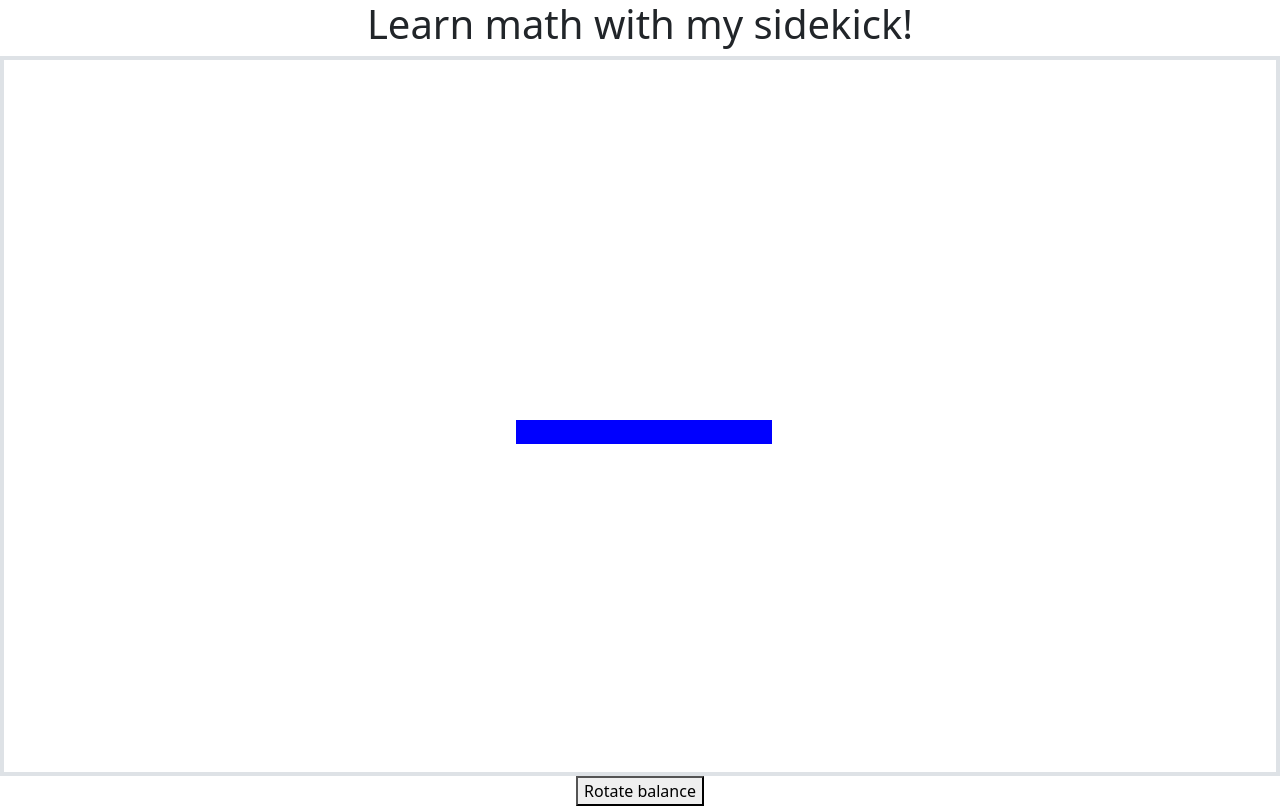
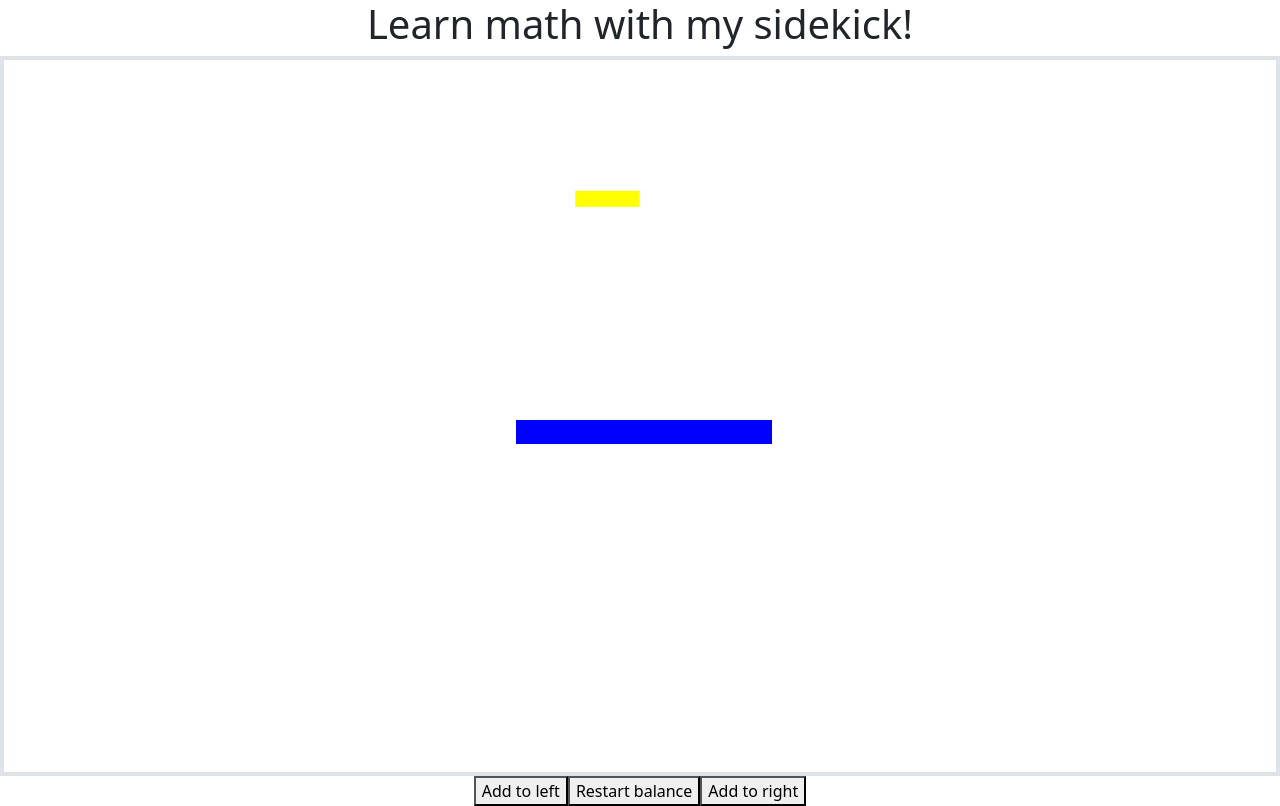
Before and after one commit to Hezos/MathHelper, a React (Create React App) app in the folder userinterface/: page / in a window 1280 px wide. Built offline with nearby package versions, Linux system fonts and the light colour scheme.

Commit message:
Added smaller rectangle.

```diff
--- a/userinterface/src/App.js
+++ b/userinterface/src/App.js
@@ -7,6 +7,13 @@ function RotateElement(id, degree){
   document.getElementById(id).style.transform = `rotateZ(${degree}deg)`;
 }
 
+function PositionHolderX(xValue, mainRectWidth, degree){
+  return Math.cos(degree) * (xValue-mainRectWidth);
+}
+
+function PositionHolderY(xValue, mainRectWidth, degree){
+  return Math.sin(degree) * (xValue-mainRectWidth);
+}
 
 function App() {
 
@@ -26,13 +33,27 @@ function App() {
       <svg class="border border-4" width="100%" height={window.innerHeight * 0.9} >
         <rect style={{'transform-origin': 'center center'}} id='myRect' x={window.innerWidth/2 - window.innerWidth/10}
         y={window.innerHeight*0.9/2} width={window.innerWidth/5}
-        height={window.innerHeight*0.03} fill="blue" transform={`rotateZ(${count}deg)`} />
+        height={window.innerHeight*0.03} fill="blue"  />
+        <rect x={window.innerWidth/2 - window.innerWidth/10 + PositionHolderX(window.innerWidth/2 - window.innerWidth/10,window.innerWidth/10,count + 30)}
+        y={window.innerHeight*0.9/2 + PositionHolderY(window.innerHeight*0.9/2,window.innerWidth/10,count + 30)} width={window.innerWidth/20}
+        height={window.innerHeight*0.02} fill="yellow"/>
       </svg>
       <button onClick={() => {
+          //Set a different rotating sequence
+          setCount(count - 30);
+          RotateElement("myRect", count);
+        }}>
+        Add to left
+      </button>
+      <button>
+        Restart balance
+      </button>
+      <button onClick={() => {
+          //Set a different rotating sequence
           setCount(count + 30);
           RotateElement("myRect", count);
         }}>
-        Rotate balance
+        Add to right
       </button>
     </div>
   );
```
